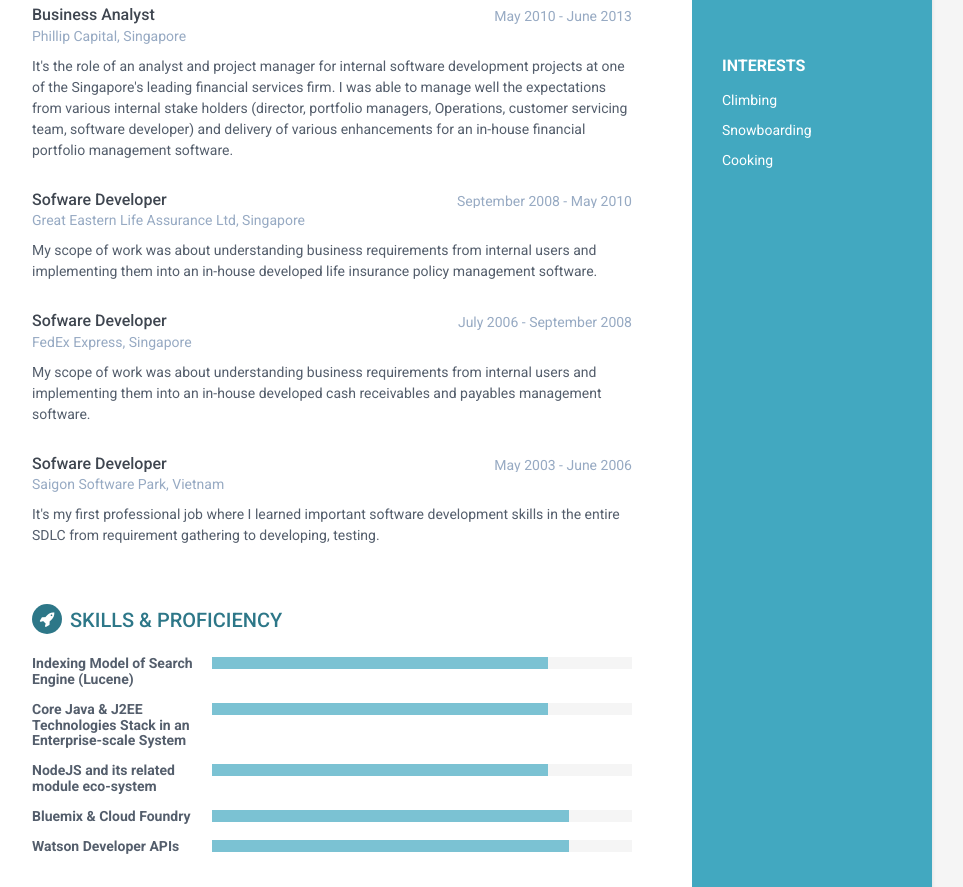
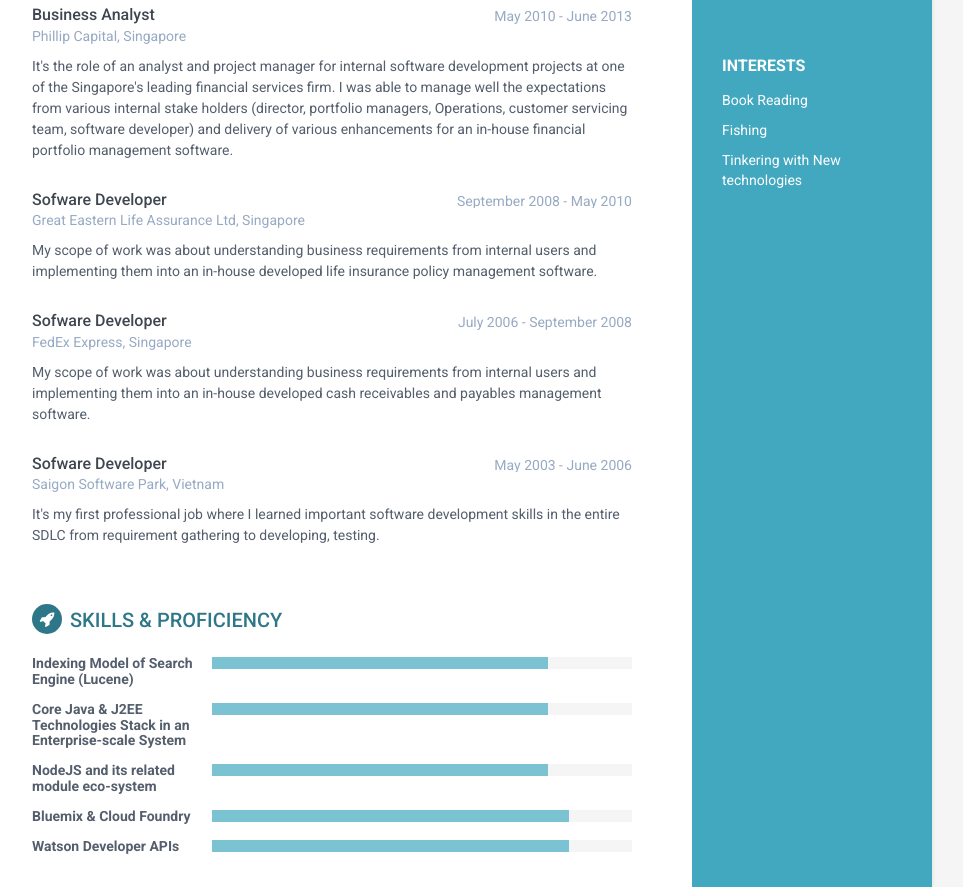
Before and after one commit to thsonvt/sonle-resume-1484753888064, a website: page public/index.html in a window 1280 px wide. Shown: the part 1083-1970 px from the top of the page, without its empty margins (188-1151 px from the left). Drawn offline with Linux system fonts and the light colour scheme.

Commit message:
update the interest

```diff
--- a/public/index.html
+++ b/public/index.html
@@ -71,9 +71,9 @@
             <div class="interests-container container-block">
                 <h2 class="container-block-title">Interests</h2>
                 <ul class="list-unstyled interests-list">
-                    <li>Climbing</li>
-                    <li>Snowboarding</li>
-                    <li>Cooking</li>
+                    <li>Book Reading</li>
+                    <li>Fishing</li>
+                    <li>Tinkering with New technologies</li>
                 </ul>
             </div><!--//interests-->
 
```
